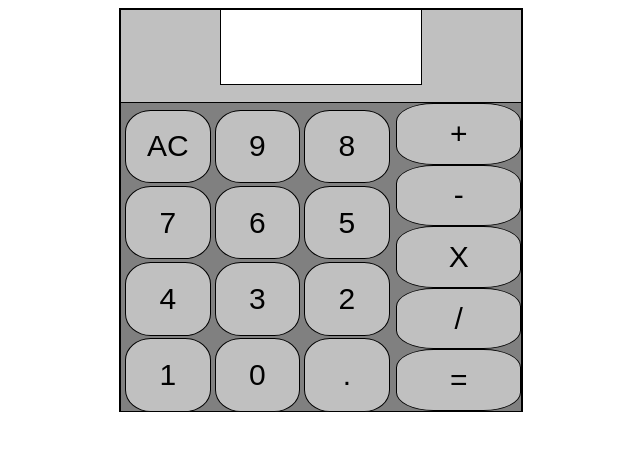
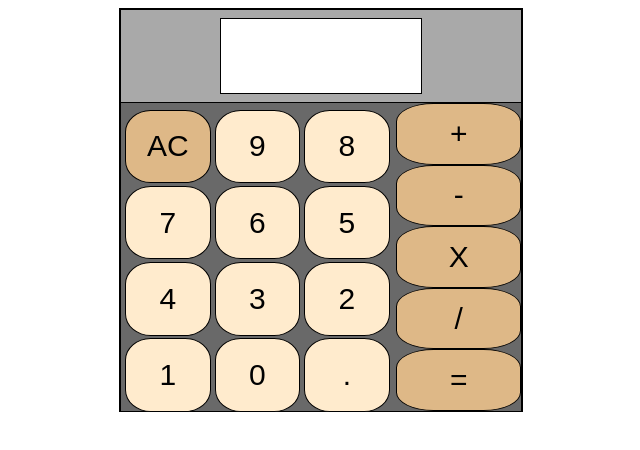
Before and after one commit to Jdoggett50/Calculator, a plain HTML site: page index.html in a window 1280 px wide. Shown: the whole page, without its empty margins (319-959 px from the left). Drawn offline with Linux system fonts and the light colour scheme.

Commit message:
completed styling tweaks

```diff
--- a/style.css
+++ b/style.css
@@ -11,35 +11,39 @@
 	height: 50vh;
 }
 #result-container {
+	display: flex;
+	justify-content: center;
 	height: 23%;
 	border-bottom: 1px solid black;
-	background-color: silver;
+	background-color: #A9A9A9;
 }
 .result {
 	display: flex;
+	justify-content: center;
 	margin: auto;
-	border-bottom: 1px solid black;
-	border-right: 1px solid black;
-	border-left: 1px solid black;
+	border: 1px solid black;
 	background-color: white;
 	font-size: 30px;
 	height: 80%;
 	width: 50%;
 }
 #selection-wrapper {
-	background-color: grey;
+	background-color: #696969;
 	height: 77%;
 	display: flex;
 }
 #numbers-container {
 	margin: 1% 1%;
 }
+#numbers-container :first-child{
+	background-color: #DEB887;
+}
 button {
 	border: 1px solid black;
 	font-size: 30px;
 	color: black;
 	border-radius: 30%;
-	background-color: silver;
+	background-color: #FFEBCD;
 }
 #numbers-container > button {
 	margin-top: 1%;
@@ -47,6 +51,7 @@ button {
 	width: 32%;
 }
 .operators > button {
+	background-color: #DEB887;
 	height: 24%;
 	width: 100%;
 }
```
